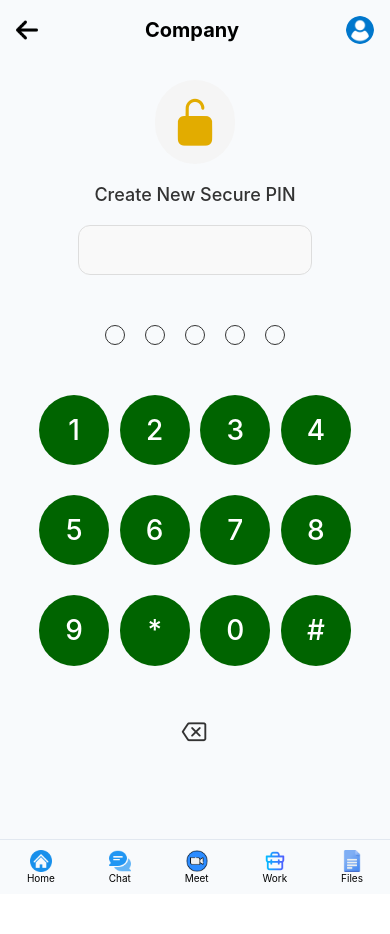
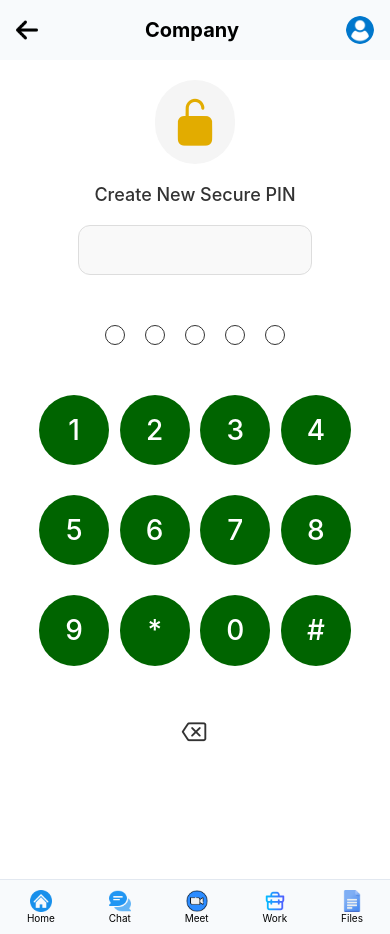
Before and after one commit to slytherin8/slyth, a React Native app in the folder slyth-app/: screen /AdminFiles in a window 390 px wide. Before the commit the page ends 894 px from the top, so only its background shows below. Built offline with nearby package versions, Linux system fonts and the light colour scheme; no server answers.

Commit message:
feat: Add initial screens and services for user authentication, admin and employee management, and group communication.

```diff
--- a/slyth-app/src/screens/AdminFilesScreen.js
+++ b/slyth-app/src/screens/AdminFilesScreen.js
@@ -160,18 +160,10 @@ const styles = StyleSheet.create({
     backgroundColor: '#fff'
   },
   content: {
-    alignItems: 'center',
-    paddingTop: 20,
-    paddingBottom: 100
-  },
-  scrollView: {
-    flex: 1
-  },
-  content: {
     flexGrow: 1,
     alignItems: 'center',
     paddingTop: 20,
-    paddingBottom: 60,
+    paddingBottom: 100,
     minHeight: '100%'
   },
   statusIcon: {
```
